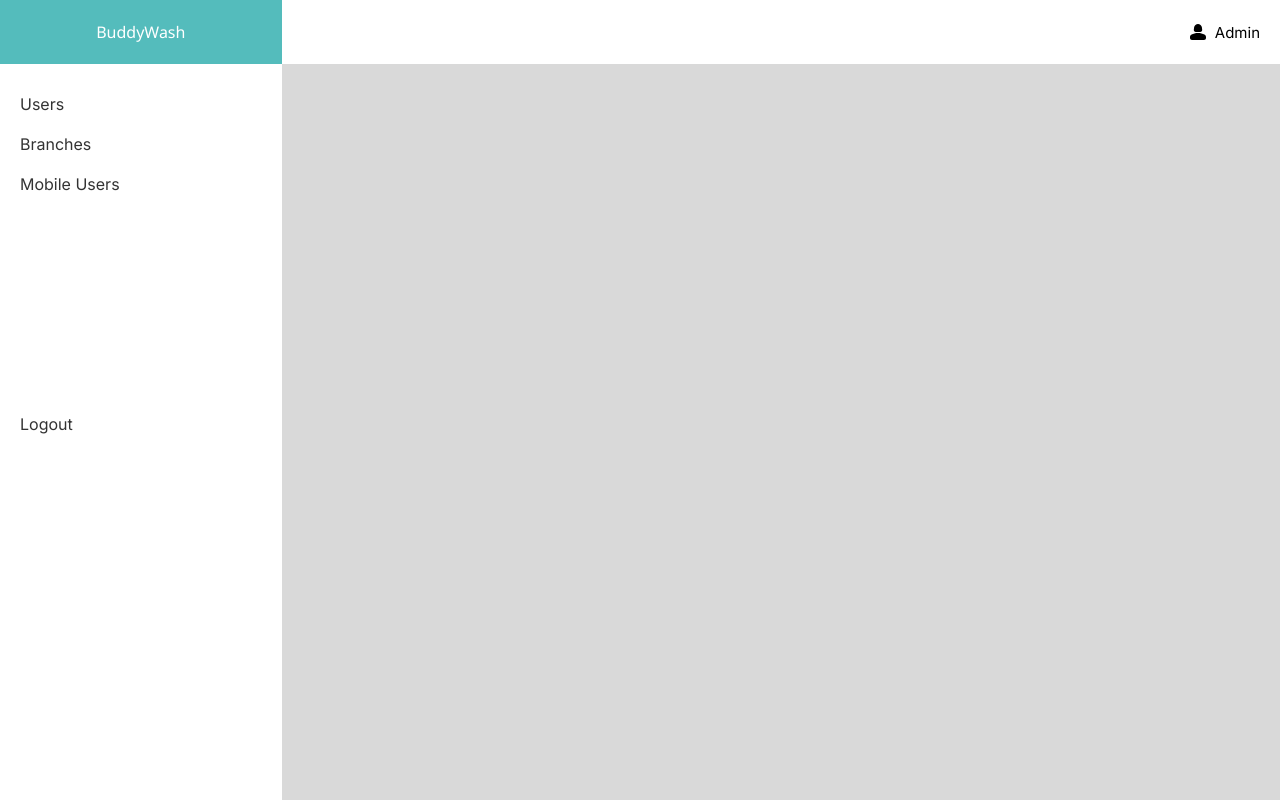
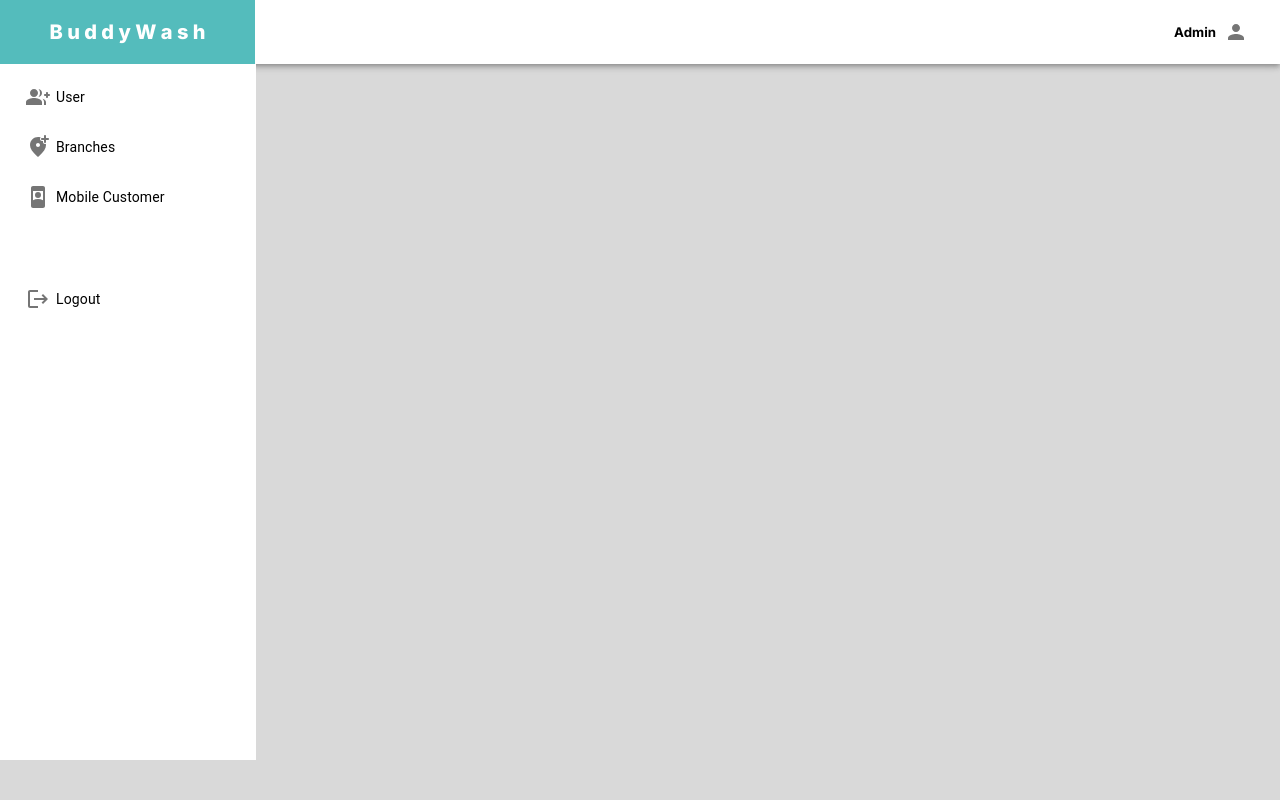
Before and after one commit to markjunnelacosta/buddy-wash-next, a Next.js app: page /role/admin in a window 1280 px wide. Built offline with nearby package versions, Linux system fonts and the light colour scheme.

Commit message:
changed the navbar and add a button

```diff
--- a/app/role/admin/page.css
+++ b/app/role/admin/page.css
@@ -4,109 +4,63 @@ body {
   margin: 0;
 }
 
-.sidebar {
-  height: 90vh;
-  width: 22vw;
+/*HEADER CSS*/
+.header-toolbar {
   background-color: white;
-  float: left;
-  flex: 1;
-  overflow-y: auto;
+  padding-left: 0 !important;
+  justify-content: space-between;
+  margin: 0 !important;
+
+  #logoText {
+    text-align: center;
+    background-color: #54bcbc;
+    width: 20.3%;
+    min-height: 64px;
+    display: flex;
+    align-items: center;
+    justify-content: center;
+    font-weight: 800;
+    font-size: 20px;
+  }
 }
+.right-side {
+  display: flex;
 
-.container {
-  background-color: white;
-  width: 100vw;
-  height: 8vh;
-  display: block;
-  padding: 0;
-  margin: 0;
 }
-
-.name {
-  background-color: #54BCBC;
-  width: 22vw;
-  text-align: center;
-  justify-content: center;
-  align-items: center;
-  float: left;
-  height: 8vh;
-  display: flex;
-}
-
-.role {
-  background-color: white;
-  float: right;
-  height: 8vh;
-  margin-right: 20px;
-  display: flex;
-}
-
-.user-icon {
-  place-content: center;
-  align-items: center;
-  justify-content: center;
-  margin: auto;
-  margin-right: 5px;
-}
-
-.sidebar{
-  height: 92vh;
+.__className_e66fe9{
+  margin: 0px;
 }
 
 
-.sidebar-list {
-  list-style-type: none;
+/*NAVBAR CSS*/
+.side-nav-bar-container {
+  width: 20%;
+  background-color: white;
+  height: 87vh;
+  display: flex;
+  float: left;
   padding: 0;
+  margin: 0;
+  overflow-y: auto;
+
+  .MuiListItemText-primary {
+    font-size: 14px !important;
+  }
+
+  .MuiListItemIcon-root {
+    min-width: 30px;
+  }
 }
+.nav-section-text {
 
-
-.sidebar-list li {
-  margin: 20px 20px 0px 20px;
-  padding: 0;
-  /* Add a default background color for list items */
-  background-color: transparent; /* Change this to your desired default background color */
-  transition: background-color 0.3s; /* Add a smooth background color transition on hover */
+  padding-left: 16px;
+  font-size: 18px !important;
 }
-
-/* Change the background color of list items on hover */
-.sidebar-list li:hover {
-  cursor: pointer;
+.button{
+  height:50px;
+  padding-left: 50px;
 }
-
-/* Style the links */
-.sidebar-list li a {
-  text-decoration: none;
-  color: #333; /* Default text color */
-  transition: color 0.3s; /* Add smooth color transition on hover */
+.button-content{
+  margin-left: 10px;
+  color: black;
 }
-
-/* Change link color on hover */
-.sidebar-list li a:hover {
-  color: #d9d9d9; /* Change to your desired hover color */
-}
-
-/* Change link color when active (e.g., when the page is active) */
-.sidebar-list li a.active {
-  color: #54bcdc; /* Change to your desired active color */
-}
-
-.sidebar-list li:last-child{
-  margin-bottom: 0px;
-  margin-top: 220px;
-}
-
-.sidebar-list li:first-child{
-  margin-top: 30px;
-}
-
-
-.center-text {
-  margin: auto;
-  font-size: 15px;
-}
-
-.center-text-name {
-  font-family: 'Segoe UI', Tahoma, Geneva, Verdana, sans-serif;
-  font-weight: 500;
-  color: white;
-}
--- a/app/role/admin/page.jsx
+++ b/app/role/admin/page.jsx
@@ -1,41 +1,81 @@
 import React from 'react';
-import Link from 'next/link';
 import './page.css';
+import {
+  Box,
+  AppBar,
+  Toolbar,
+  IconButton,
+  List,
+  Divider,
+  ListItemButton,
+  ListItemIcon,
+  ListItemText,
+  Grid,
+  Paper,
+} from "@mui/material";
+import GroupAddRoundedIcon from '@mui/icons-material/GroupAddRounded';
+import AddLocationAltRoundedIcon from '@mui/icons-material/AddLocationAltRounded';
+import RememberMeRoundedIcon from '@mui/icons-material/RememberMeRounded';
+import LogoutIcon from '@mui/icons-material/Logout';
+import Person from "@mui/icons-material/Person";
 
-
-import Person2RoundedIcon from '@mui/icons-material/Person2Rounded';
 
 function NavBar() {
   return (
-    <div>
-      <div className="container" >
-        <div className="name">
-          <p className="center-text-name">BuddyWash</p>
-        </div>
-        <div className="role">
-          <Person2RoundedIcon className="user-icon" />
-          <p className="center-text">Admin</p>
-        </div>
+    <>
+         <Box sx={{ flexGrow: 1 }}>
+          <AppBar className="header-appbar" position="static">
+            <Toolbar className="header-toolbar">
+              <div id="logoText">
+                <span>B u d d y W a s h</span>
+              </div>
+              <div className="right-side">
+              <h5 id= "staff" style={{color: "black"}}>Admin</h5>
+              <IconButton>
+                <Person />
+              </IconButton>
+              </div>
+            </Toolbar>
+          </AppBar>
+        </Box>
+
+      <div className="side-nav-bar-container">
+        <List component="nav">
+          <React.Fragment>
+            <ListItemButton className="button" href="/role/admin/users">
+              <ListItemIcon className="button-content">
+                <GroupAddRoundedIcon />
+              </ListItemIcon>
+              <ListItemText primary="User" />
+            </ListItemButton>
+
+            <ListItemButton className="button" href="/role/admin/branches" >
+              <ListItemIcon className="button-content">
+                <AddLocationAltRoundedIcon />
+              </ListItemIcon>
+              <ListItemText primary="Branches" />
+            </ListItemButton>
+
+            <ListItemButton className="button" href="/role/admin/mobile-users">
+              <ListItemIcon className="button-content">
+                <RememberMeRoundedIcon />
+              </ListItemIcon>
+              <ListItemText primary="Mobile Customer" />
+            </ListItemButton >
+
+            <p className='white-space'> &nbsp; </p>
+
+            <ListItemButton className="button" href="/">
+              <ListItemIcon className="button-content">
+                <LogoutIcon />
+              </ListItemIcon>
+              <ListItemText primary="Logout" />
+            </ListItemButton>
+          </React.Fragment>
+        </List>
       </div>
 
-      <div className="sidebar">
-        <ul className="sidebar-list">
-          <li>
-            <Link href="/role/admin/users">Users</Link>
-          </li>
-          <li>
-            <Link href="/role/admin/branches">Branches</Link>
-          </li>
-          <li>
-            <Link href="/role/admin/mobile-users">Mobile Users</Link>
-          </li>
-          <li>
-            <Link href="/">Logout</Link>
-          </li>
-        </ul>
-      </div>
-    </div>
-
+    </>
   )
 }
 export default NavBar;
--- a/app/role/admin/users/page.js
+++ b/app/role/admin/users/page.js
@@ -1,13 +1,16 @@
 import React from 'react'
 import Layout from '../components/layout';
 import './page.css'
+import AddRoundedIcon from '@mui/icons-material/AddRounded';
 
 function Users() {
   return (
     <>
       <Layout />
       <div className="container-box">
-        this is users!
+        <div className="button-container">
+          <button className="add-button"><AddRoundedIcon />Add User</button>
+        </div>
         <div className="table-container">
           <table>
             <thead>
@@ -22,6 +25,7 @@ function Users() {
                 <th>Action</th>
               </tr>
             </thead>
+
           </table>
         </div>
       </div>
```
Also changed, not shown: app/role/admin/users/page.css (+32 -4 lines), app/role/admin/users/add-users/page.js (line endings or trailing spaces), app/role/staff/components/navBar/navBar.css (line endings or trailing spaces). Lines whose indentation alone changed are shown as unchanged.
